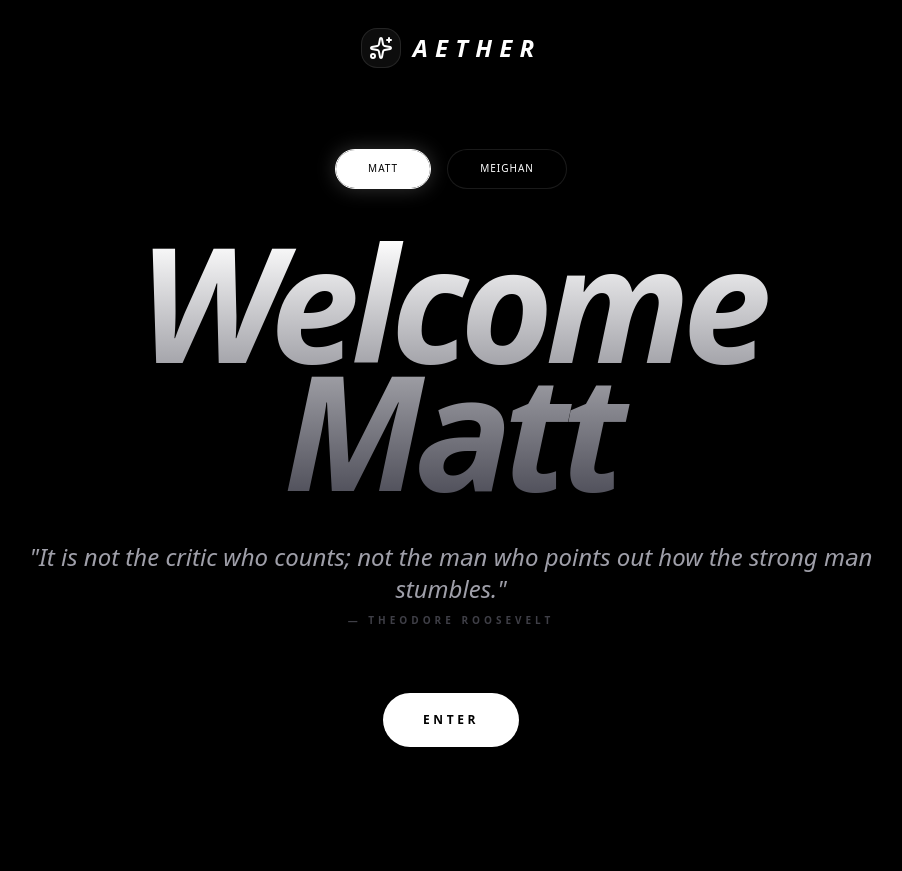
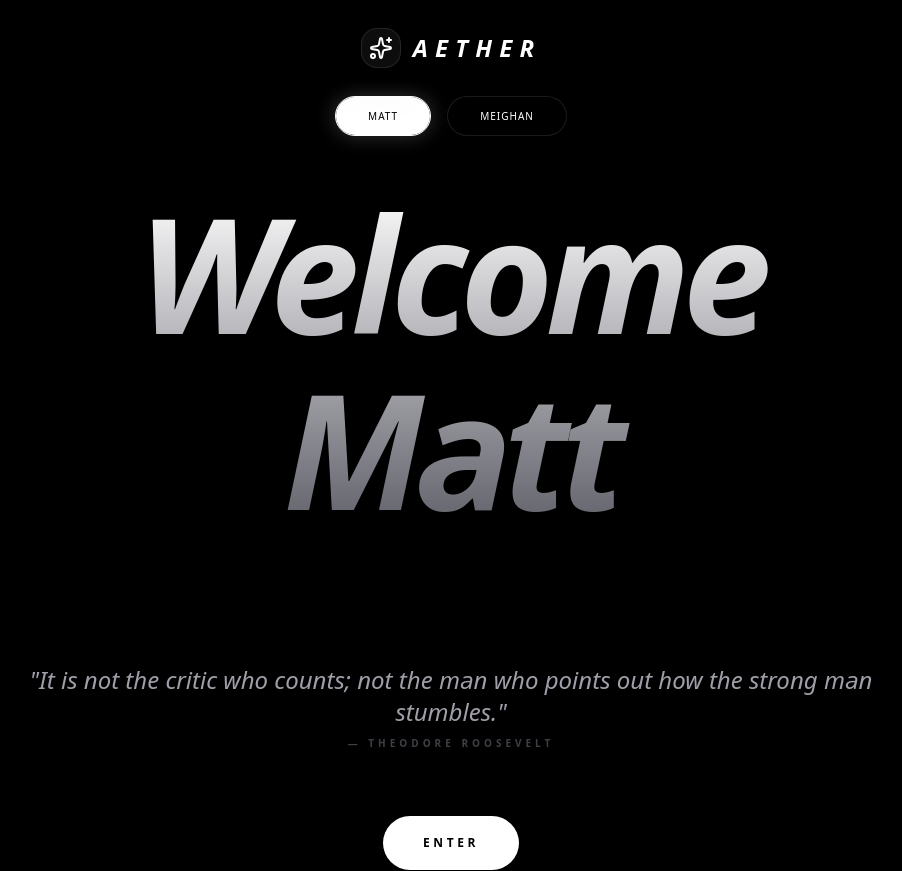
Before and after one commit to buckleyamazonsales-beep/privatesite, a Next.js app: page / in a window 1280 px wide. Shown: the whole page, without its empty margins (189-1091 px from the left). Before the commit the page ends 800 px from the top, so only its background shows below. Built offline with nearby package versions, Linux system fonts and the light colour scheme.

Commit message:
style: fix 'g' descender cutoff in Meighan's name

```diff
--- a/src/app/page.tsx
+++ b/src/app/page.tsx
@@ -67,7 +67,7 @@ export default function AetherDashboard() {
   }
 
   return (
-    <div className="min-h-screen bg-black text-white selection:bg-primary selection:text-black relative overflow-hidden flex flex-col">
+    <div className="min-h-screen bg-black text-white selection:bg-primary selection:text-black relative overflow-x-hidden flex flex-col">
       <Header
         isLoggedIn={isLoggedIn}
         onSignIn={handleSignIn}
@@ -102,12 +102,12 @@ export default function AetherDashboard() {
                   </Button>
                 </div>
 
-                <div className="space-y-4">
+                <div className="space-y-4 pb-12">
                   <motion.h1
                     key={profile}
                     initial={{ opacity: 0, y: 20 }}
                     animate={{ opacity: 1, y: 0 }}
-                    className="text-8xl md:text-[10rem] font-black tracking-tighter bg-gradient-to-b from-white to-zinc-600 bg-clip-text text-transparent italic leading-[0.8]"
+                    className="text-8xl md:text-[10rem] font-black tracking-tighter bg-gradient-to-b from-white to-zinc-600 bg-clip-text text-transparent italic leading-[1.1] pb-8 block"
                   >
                     Welcome<br />{profile === 'matt' ? 'Matt' : 'Meighan'}
                   </motion.h1>
```
